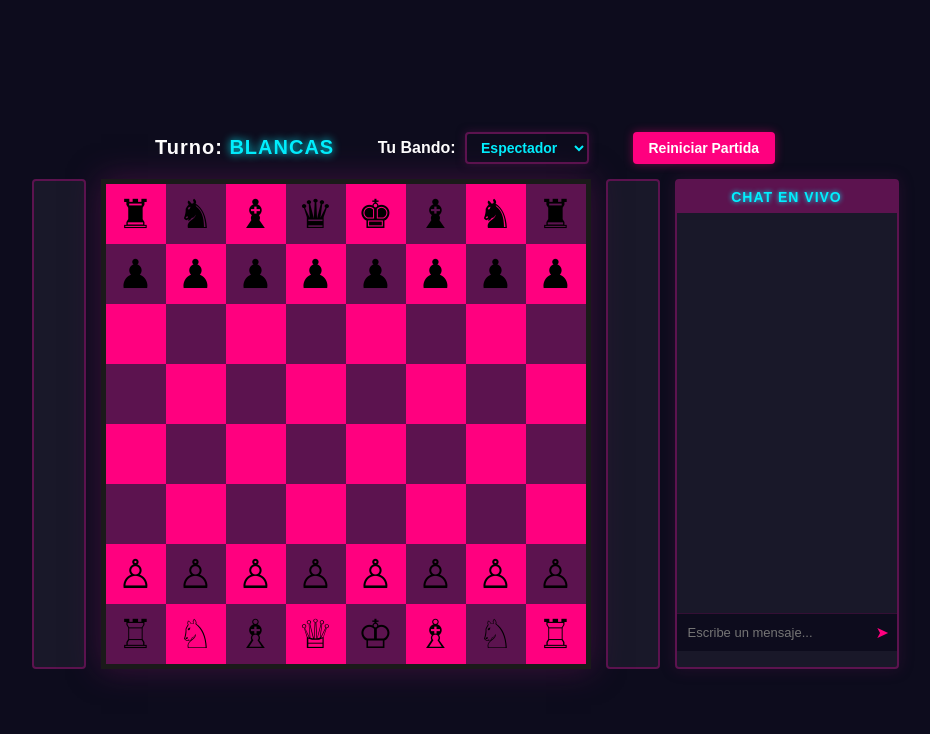
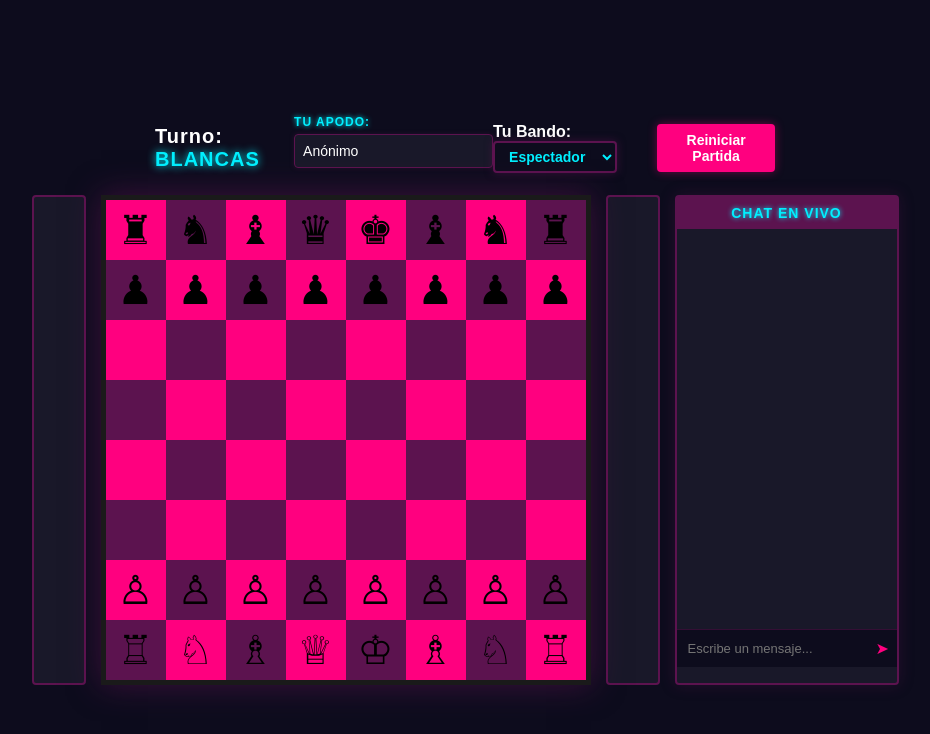
Before and after one commit to VanneVannu/mi-ajedrez-BreakMates, a website: page index.html in a window 1280 px wide. Shown: the whole page, without its empty margins (175-1105 px from the left). Drawn offline with nearby package versions, Linux system fonts and the light colour scheme; no server answers.

Commit message:
Add player nickname input and update interface
Added a new input field for player nickname and updated the game interface.

Nueva función: Nickname

```diff
--- a/index.html
+++ b/index.html
@@ -1,3 +1,4 @@
+
 <!DOCTYPE html>
 <html lang="es">
 <head>
@@ -13,6 +14,12 @@
   <div id="interfaz">
     <div id="marcador-turno">Turno: <span id="bando-actual">BLANCAS</span></div>
 
+     <!-- NUEVO: Campo para escribir el Apodo -->
+    <div class="control-grupo">
+       <label for="entrada-apodo">TU APODO:</label>
+       <input type="text" id="entrada-apodo" placeholder="Jugador Anónimo" value="Anónimo" maxlength="15" autocomplete="off">
+    </div>
+
     <div>
       <label for="selector-bando" style="font-weight: bold; margin-right: 5px;">Tu Bando:</label>
       <select id="selector-bando">
@@ -24,8 +31,6 @@
 
     <button id="btn-reiniciar">Reiniciar Partida</button>
   </div>
-
-
 
   <div id="zona-juego">
 
```
